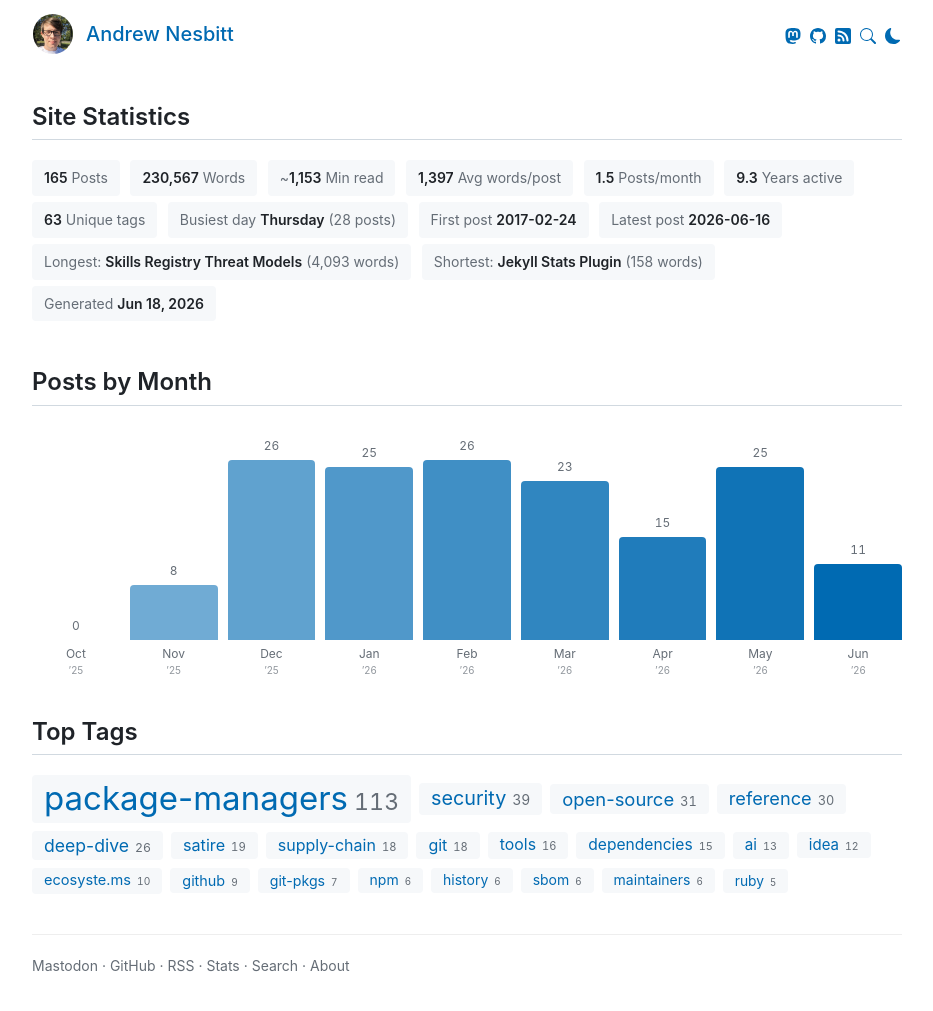
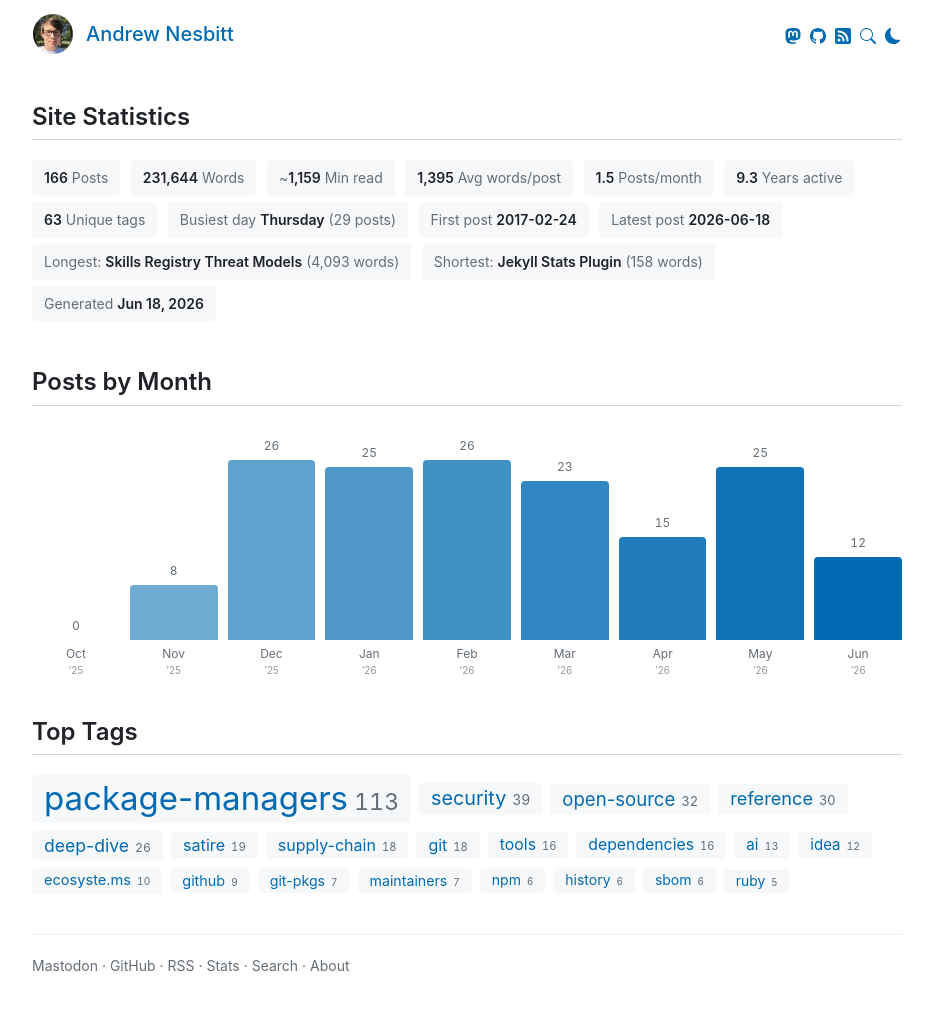
Before and after one commit to andrew/nesbitt.io, a Jekyll site: the page built from stats.html, in a window 1280 px wide, cut to the strip 106-1172 px from the top of the page. Shown: the top 1011 px of the strip, without its empty margins (173-1106 px from the left). Built offline with Jekyll 4.4.1, drawn with Linux system fonts in a browser that asks for light colours; comment, search, counter and statistics services are not loaded.

```diff
--- a/_data/stats.json
+++ b/_data/stats.json
@@ -1,9 +1,9 @@
 {
-  "generated_at": "2026-06-18T08:44:34Z",
-  "total_posts": 165,
-  "total_words": 230567,
-  "reading_minutes": 1153,
-  "average_words": 1397,
+  "generated_at": "2026-06-18T13:00:23Z",
+  "total_posts": 166,
+  "total_words": 231644,
+  "reading_minutes": 1159,
+  "average_words": 1395,
   "longest_post": {
     "title": "Skills Registry Threat Models",
     "url": "/2026/06/03/skills-registry-threat-models.html",
@@ -20,16 +20,16 @@
     "date": "2017-02-24"
   },
   "last_post": {
-    "title": "How Open Source Projects Change Hands",
-    "url": "/2026/06/16/how-open-source-projects-change-hands.html",
-    "date": "2026-06-16"
+    "title": "Open Source Doesn't Add Up",
+    "url": "/2026/06/18/open-source-doesnt-add-up.html",
+    "date": "2026-06-18"
   },
   "years_active": 9.3,
   "posts_per_month": 1.5,
   "posts_by_year": [
     {
       "year": 2026,
-      "count": 125
+      "count": 126
     },
     {
       "year": 2025,
@@ -55,7 +55,7 @@
   "posts_by_month": [
     {
       "month": "2026-06",
-      "count": 11
+      "count": 12
     },
     {
       "month": "2026-05",
@@ -111,7 +111,7 @@
     "monday": 25,
     "tuesday": 23,
     "wednesday": 22,
-    "thursday": 28,
+    "thursday": 29,
     "friday": 27,
     "saturday": 22
   },
@@ -126,7 +126,7 @@
     },
     {
       "name": "open-source",
-      "count": 31
+      "count": 32
     },
     {
       "name": "reference",
@@ -154,7 +154,7 @@
     },
     {
       "name": "dependencies",
-      "count": 15
+      "count": 16
     },
     {
       "name": "ai",
@@ -177,6 +177,10 @@
       "count": 7
     },
     {
+      "name": "maintainers",
+      "count": 7
+    },
+    {
       "name": "npm",
       "count": 6
     },
@@ -186,10 +190,6 @@
     },
     {
       "name": "sbom",
-      "count": 6
-    },
-    {
-      "name": "maintainers",
       "count": 6
     },
     {
```
Also changed, not shown: Gemfile.lock.
